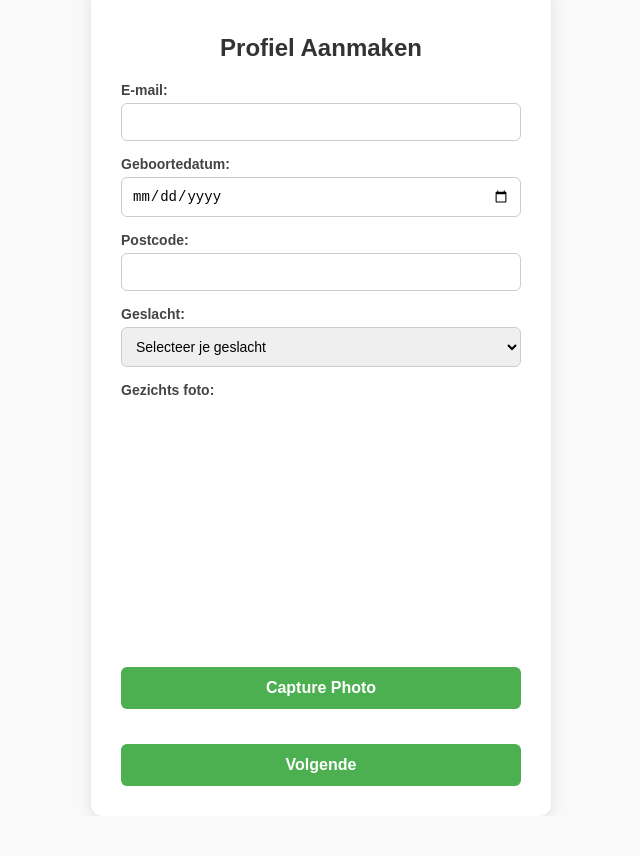
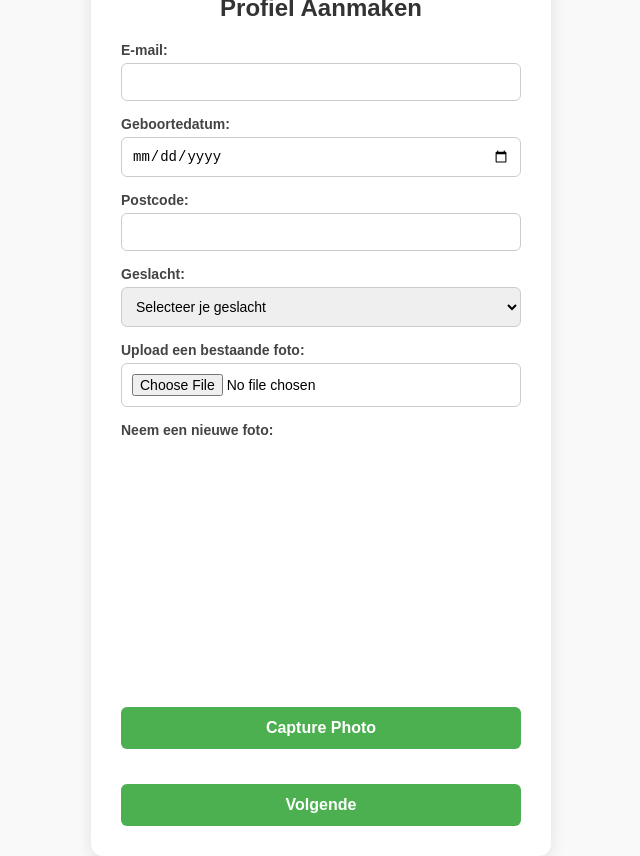
Before and after one commit to Dwaynepiest/SoulConnect-Frontend, a React (Create React App) app in the folder Frontend/soulconnect/: page /profiel-aanmaken in a window 1280 px wide. Both pictures are taken after a click on the button "Enable Webcam". Shown: the whole page, without its empty margins (319-959 px from the left). Before the commit the page ends 816 px from the top, so only its background shows below. Built offline with nearby package versions, Linux system fonts and the light colour scheme; no server answers.

Commit message:
#1.4 Webcam fout gefixt

```diff
--- a/Frontend/soulconnect/src/pages/profiel-aanmaken/profiel-aanmaken.js
+++ b/Frontend/soulconnect/src/pages/profiel-aanmaken/profiel-aanmaken.js
@@ -1,5 +1,6 @@
 import React, { useState } from 'react';
 import Webcam from 'react-webcam';
+import { useNavigate } from 'react-router-dom';
 import './profiel-aanmaken.css';
 
 const ProfielAanmaken = () => {
@@ -9,6 +10,7 @@ const ProfielAanmaken = () => {
     postcode: '',
     gender: '',
     facePhoto: null,
+    uploadedPhoto: null,
     nickname: '',
     oneliner: '',
     waarderingRelatie: '',
@@ -19,20 +21,48 @@ const ProfielAanmaken = () => {
   });
   const [step, setStep] = useState(1);
   const [webcamEnabled, setWebcamEnabled] = useState(false);
+  const [tempPhoto, setTempPhoto] = useState(null);
   const webcamRef = React.useRef(null);
+  const navigate = useNavigate();
 
   const handleChange = (e) => {
-    const { name, value, type, checked } = e.target;
-    setFormData({
-      ...formData,
-      [name]: type === 'checkbox' ? checked : value,
-    });
+    const { name, value, type, checked, files } = e.target;
+    if (type === 'file') {
+      const reader = new FileReader();
+      reader.onload = (event) => {
+        setFormData({
+          ...formData,
+          [name]: event.target.result,
+        });
+      };
+      reader.readAsDataURL(files[0]);
+    } else {
+      setFormData({
+        ...formData,
+        [name]: type === 'checkbox' ? checked : value,
+      });
+    }
   };
 
   const handleWebcamCapture = () => {
     const imageSrc = webcamRef.current.getScreenshot();
-    setFormData({ ...formData, facePhoto: imageSrc });
+    setTempPhoto(imageSrc);
     setWebcamEnabled(false);
+  };
+
+  const handleKeepPhoto = () => {
+    setFormData({ ...formData, facePhoto: tempPhoto });
+    setTempPhoto(null);
+  };
+
+  const handleRetakePhoto = () => {
+    setTempPhoto(null);
+    setWebcamEnabled(true);
+  };
+
+  const handleRemovePhoto = () => {
+    setFormData({ ...formData, facePhoto: null });
+    setWebcamEnabled(true);
   };
 
   const handleSubmit = (e) => {
@@ -46,6 +76,7 @@ const ProfielAanmaken = () => {
       }
       console.log('Ingevoerde gegevens:', formData);
       // Voeg hier logica toe om gegevens te verwerken
+      navigate('/home'); // Navigeer naar de home pagina na succesvolle profiel aanmaken
     }
   };
 
@@ -104,27 +135,59 @@ const ProfielAanmaken = () => {
               </select>
             </div>
             <div className="form-group">
-              <label>Gezichts foto:</label>
+              <label htmlFor="uploadedPhoto">Upload een bestaande foto:</label>
+              <input
+                type="file"
+                id="uploadedPhoto"
+                name="uploadedPhoto"
+                accept="image/*"
+                onChange={handleChange}
+                required
+              />
+              {formData.uploadedPhoto && (
+                <img src={formData.uploadedPhoto} alt="Uploaded Face" className="uploaded-photo" />
+              )}
+            </div>
+            <div className="form-group webcam-container">
+              <label>Neem een nieuwe foto:</label>
               {webcamEnabled ? (
                 <div>
                   <Webcam
                     audio={false}
                     ref={webcamRef}
                     screenshotFormat="image/jpeg"
-                    width={320}
+                    width={400}
                     height={240}
                     videoConstraints={{
-                      width: 320,
+                      width: 400,
                       height: 240,
                       facingMode: "user"
                     }}
+                    mirrored={true}
+                    className="webcam-video"
                   />
                   <button type="button" onClick={handleWebcamCapture}>Capture Photo</button>
                 </div>
               ) : (
-                <button type="button" onClick={() => setWebcamEnabled(true)}>Enable Webcam</button>
+                !formData.facePhoto && !tempPhoto && (
+                  <button type="button" onClick={() => setWebcamEnabled(true)}>Enable Webcam</button>
+                )
               )}
-              {formData.facePhoto && <img src={formData.facePhoto} alt="Face" />}
+              {tempPhoto && (
+                <div>
+                  <img src={tempPhoto} alt="Temporary Face" />
+                  <div className="button-group">
+                    <button type="button" onClick={handleKeepPhoto}>Keep Photo</button>
+                    <button type="button" onClick={handleRetakePhoto}>Retake Photo</button>
+                  </div>
+                </div>
+              )}
+              {formData.facePhoto && !tempPhoto && (
+                <div>
+                  <img src={formData.facePhoto} alt="Face" />
+                  <button type="button" onClick={handleRemovePhoto}>Retake Photo</button>
+                </div>
+              )}
             </div>
             <button type="submit">Volgende</button>
           </>
```
